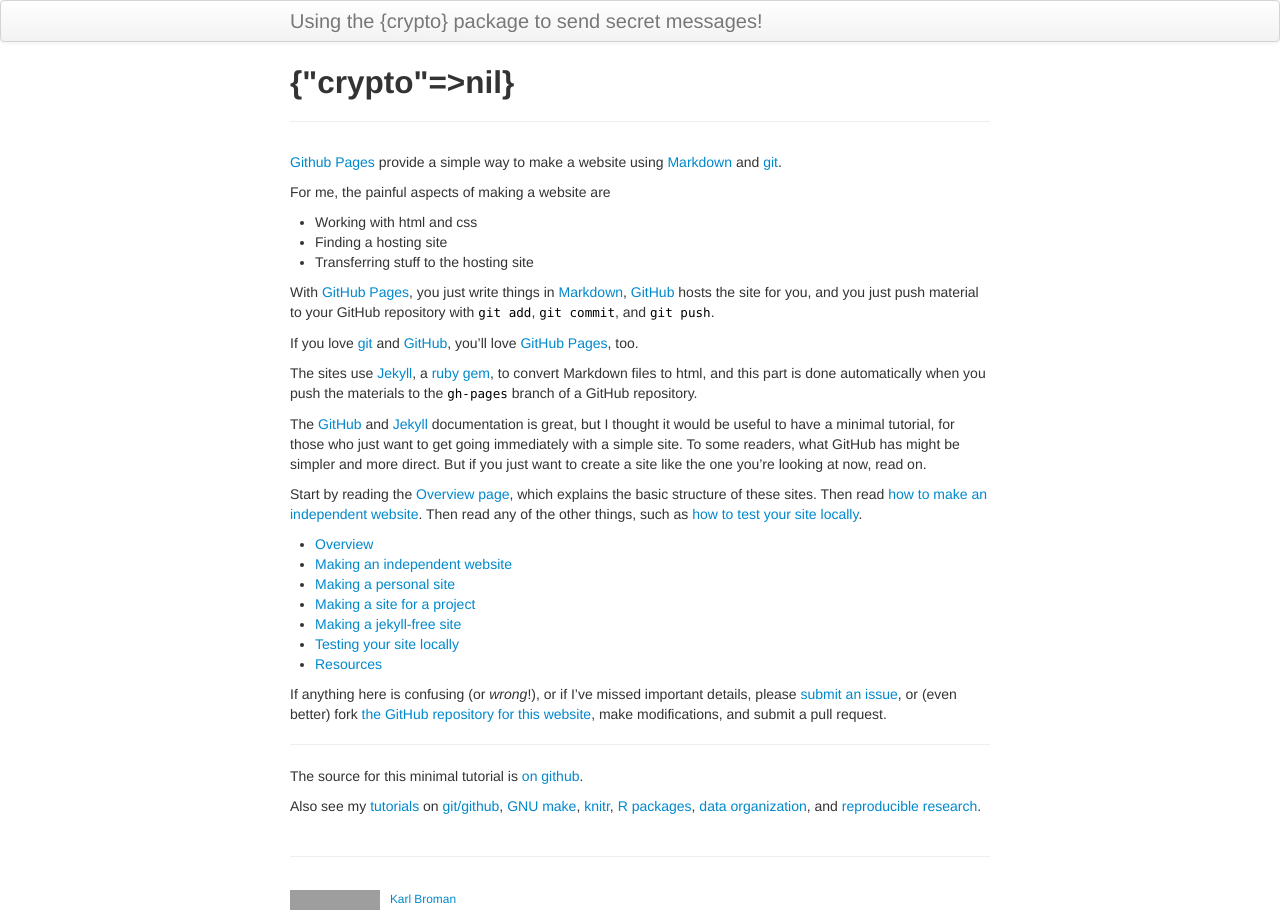
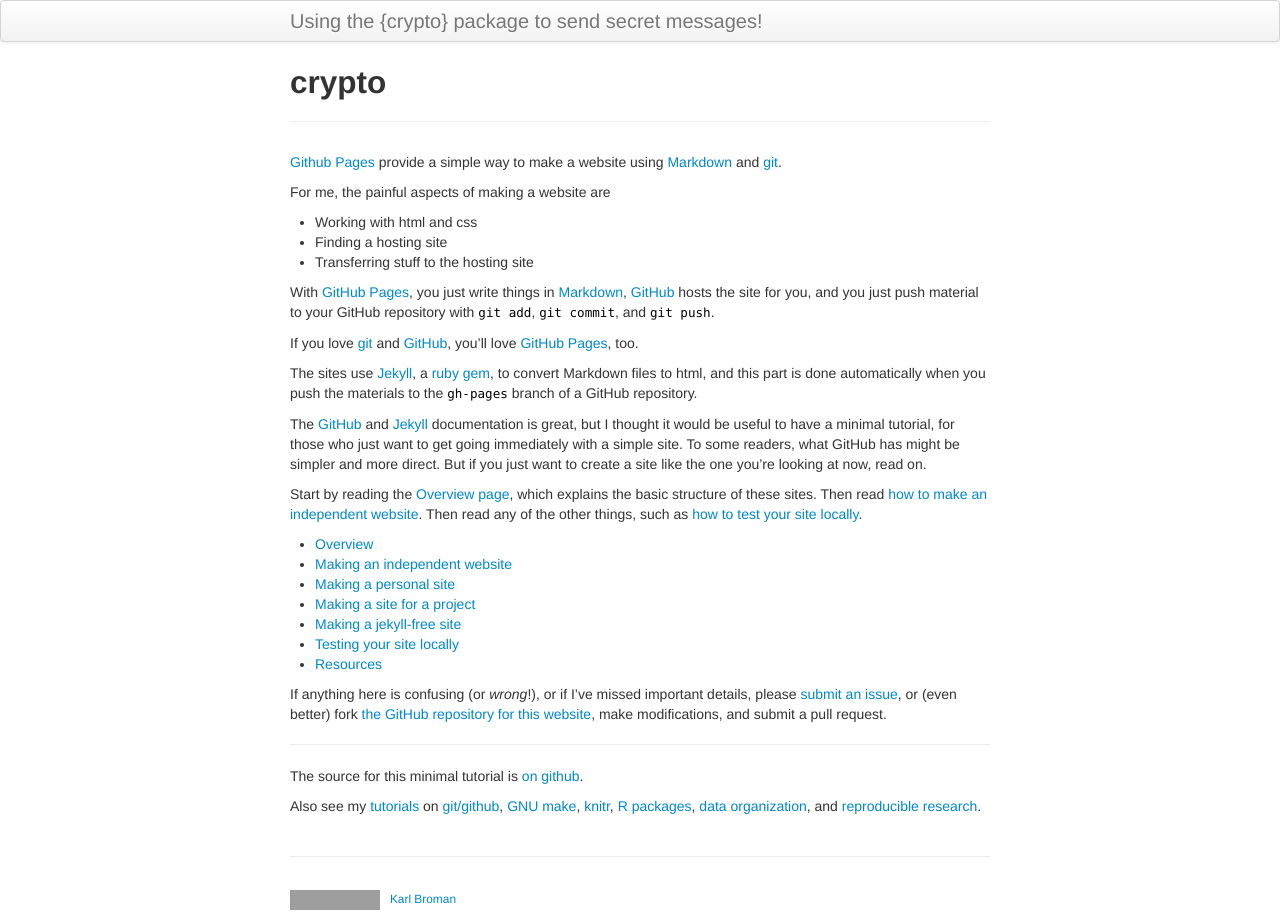
Before and after one commit to DanielleQuinn/crypto, a Jekyll site: the page built from index.md, in a window 1280 px wide. Built offline with Jekyll 4.4.1, drawn with Linux system fonts in a browser that asks for light colours; part of the change alters nothing that is shown; grey boxes are pictures that could not be loaded.

```diff
--- a/index.md
+++ b/index.md
@@ -1,7 +1,7 @@
 ---
 layout: page
-title: {crypto}
-description: Minimal tutorial on making a simple website with GitHub Pages
+title: crypto
+description: Send coded messages to your friends!
 ---
 
 [Github Pages](https://pages.github.com) provide a simple way to make a
```
